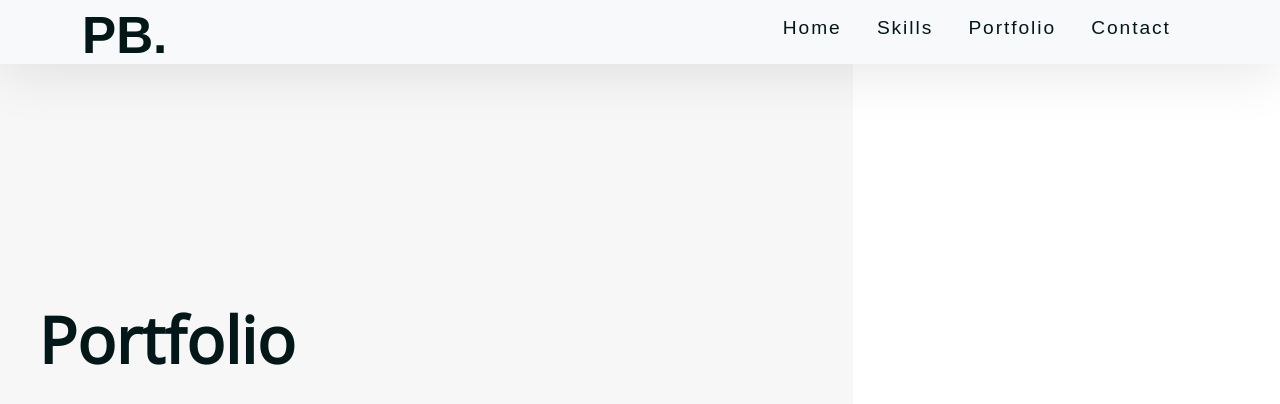
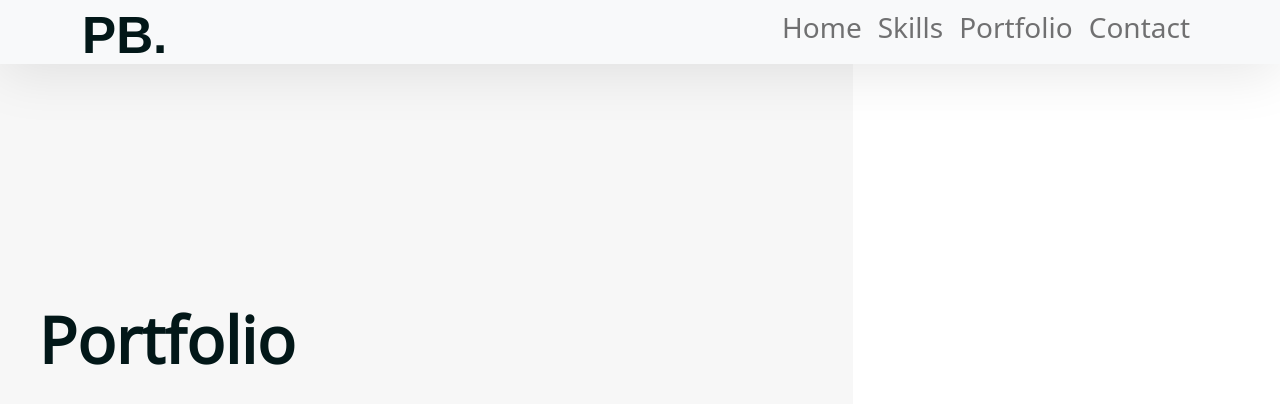
Before and after one commit to BulleyBulley/portfolio-website-react, a React (Create React App) app: page /portfolio in a window 1280 px wide. Shown: the top 404 px of the page. Built offline with nearby package versions, Linux system fonts and the light colour scheme.

Commit message:
adds scrollspy

```diff
--- a/package.json
+++ b/package.json
@@ -15,6 +15,7 @@
     "react-dom": "^17.0.2",
     "react-router-dom": "^6.0.2",
     "react-scripts": "4.0.3",
+    "react-ui-scrollspy": "^2.1.0",
     "web-vitals": "^1.1.2"
   },
   "scripts": {
--- a/src/App.css
+++ b/src/App.css
@@ -46,7 +46,7 @@ body {
   transition: 200ms;
 }
 
-.nav_text h3 {
+/* .nav_items h3 {
   color: #021718;
   font-size: 1.5vw;
   font-family: "Poppins", sans-serif;
@@ -56,11 +56,15 @@ body {
   transition: 200ms;
 }
 
-.nav_text h3:hover {
+.nav_items h3:active {
+  color:brown;
+}
+
+.nav_items h3:hover {
   margin-top: -5px;
 
   transition: 400ms;
-}
+} */
 
 /* Main Page */
 
@@ -205,3 +209,7 @@ body {
 .animation_trigger {
   background-color: red;
 }
+
+.active-scroll-spy {
+  background-color: rgb(185, 114, 21);
+}
--- a/src/components/Container.jsx
+++ b/src/components/Container.jsx
@@ -2,15 +2,18 @@ import Contact from "./Contact";
 import Main from "./Main";
 import Skills from "./Skills";
 import Portfolio from "./Portfolio";
+import ScrollSpy from "react-ui-scrollspy";
 
 const Container = () => {
 
     return (
         <>
+        <ScrollSpy scrollThrottle={100} useBoxMethod={false} offsetTop={50}>
         <Main />
         <Skills />
         <Portfolio />
         <Contact />
+        </ScrollSpy>
         </>
 
     );
--- a/src/components/NavPage.jsx
+++ b/src/components/NavPage.jsx
@@ -1,23 +1,61 @@
 import React from "react";
-import { Link } from "react-router-dom";
-import { Navbar, Container, Nav} from "react-bootstrap";
+import { useLocation } from "react-router-dom";
+import { Navbar, Container, Nav } from "react-bootstrap";
 
 const NavPage = () => {
+
+
   return (
     <>
-  <Navbar fixed='top' bg="light" className='nav_container'>
-  <Container className='nav_wrapper  justify-content-left'>
-    <Navbar.Brand className = 'nav_logo' href="#main"><h3>PB.</h3></Navbar.Brand>
-    <Nav className="nav_items">
-    <Nav.Link className="nav_text" href="#main"><h3>Home</h3></Nav.Link>
-    <Nav.Link className="nav_text" href="#skills"><h3>Skills</h3></Nav.Link>
-    <Nav.Link className="nav_text" href="#portfolio"><h3>Portfolio</h3></Nav.Link>
-    <Nav.Link className="nav_text" href="#contact"><h3>Contact</h3></Nav.Link>
-    </Nav>
-  </Container>
-</Navbar>
-</>
-
+      <Navbar fixed="top" bg="light" className="nav_container">
+        <Container className="nav_wrapper  justify-content-left">
+          <Navbar.Brand className="nav_logo" href="#main">
+            <h3>PB.</h3>
+          </Navbar.Brand>
+          <Nav className="nav_items">
+            <Nav.Link
+              className={isActive =>
+                "nav-link" + (!isActive ? " unselected" : "")
+              }
+              href="#main"
+            >
+              <div data-to-scrollspy-id="main">
+              <h3>Home</h3>
+              </div>
+            </Nav.Link>
+            <Nav.Link
+              className={isActive =>
+                "nav-link" + (!isActive ? " unselected" : "")
+              }
+              href="#skills"
+            ><div data-to-scrollspy-id="skills">
+              <h3>Skills</h3>
+              </div>
+            </Nav.Link>
+            <Nav.Link
+              className={isActive =>
+                "nav-link" + (!isActive ? " unselected" : "")
+              }
+              href="#portfolio"
+            >
+              <div data-to-scrollspy-id="portfolio">
+              <h3>Portfolio</h3>
+              </div>
+            </Nav.Link>
+            <Nav.Link
+              className={isActive =>
+                "nav-link" + (!isActive ? " unselected" : "")
+              }
+              href="#contact"
+            >
+              <div data-to-scrollspy-id="contact">
+              <h3>Contact</h3>
+              </div>
+            </Nav.Link>
+          </Nav>
+        </Container>
+      </Navbar>
+    </>
   );
 };
 
--- a/src/components/Skills.jsx
+++ b/src/components/Skills.jsx
@@ -1,4 +1,5 @@
 import * as React from "react";
+import { useLocation } from "react-router-dom";
 import Divider from "@mui/material/Divider";
 import Avatar from "@mui/material/Avatar";
 import Paper from "@mui/material/Paper";
@@ -25,12 +26,22 @@ import Switch from "@mui/material/Switch";
 import FormControlLabel from "@mui/material/FormControlLabel";
 import { styled } from "@mui/material/styles";
 
+
 const Skills = () => {
+  const location = useLocation()
+  console.log(location.hash)
   const [checked, setChecked] = React.useState(false);
 
   const handleChange = () => {
     setChecked((prev) => !prev);
   };
+
+  React.useEffect (() => {
+    if (location.hash === '#skills') {
+    setChecked(true)
+    }
+    else {setChecked(false)}
+  },[location])
 
   const Item = styled(Paper)(({ theme }) => ({
     ...theme.typography.body2,
@@ -40,24 +51,11 @@ const Skills = () => {
     color: theme.palette.text.secondary,
   }));
 
-  const icon = (
-    <Paper sx={{ m: 1 }} elevation={4}>
-      <Box component="svg" sx={{ width: 100, height: 100 }}>
-        <Box
-          component="polygon"
-          sx={{
-            fill: (theme) => theme.palette.common.white,
-            stroke: (theme) => theme.palette.divider,
-            strokeWidth: 1,
-          }}
-          points="0,100 50,00, 100,100"
-        />
-      </Box>
-    </Paper>
-  );
+
 
   return (
-    <section id="skills">
+
+      <section id="skills">
       <div className="skills_class">
         <div class="skills-page-container">
           {/* <div class="main-page-side-column-left">
@@ -65,11 +63,13 @@ const Skills = () => {
           <div class="skill_items">
             <h1>Skills</h1>
             <h3>Languages</h3>
-            <FormControlLabel
+            {/* <FormControlLabel
               control={<Switch checked={checked} onChange={handleChange} />}
               label="Show"
-            />
-            <Grow in={checked}>
+            /> */}
+            <Grow in={checked}
+            style={{ transformOrigin: "0 0 0" }}
+            {...(checked ? { timeout: 1000 } : {})}>
               <Stack
                 class="skills_stack"
                 direction="row"
@@ -99,7 +99,7 @@ const Skills = () => {
             <Grow
               in={checked}
               style={{ transformOrigin: "0 0 0" }}
-              {...(checked ? { timeout: 1000 } : {})}
+              {...(checked ? { timeout: 2000 } : {})}
             >
               <Stack
                 direction="row"
@@ -137,7 +137,7 @@ const Skills = () => {
             <Grow
               in={checked}
               style={{ transformOrigin: "0 0 0" }}
-              {...(checked ? { timeout: 2000 } : {})}
+              {...(checked ? { timeout: 3000 } : {})}
             >
 
             <Stack
@@ -175,6 +175,7 @@ const Skills = () => {
         </div>
       </div>
     </section>
+
   );
 };
 
```
Also changed, not shown: 1 other file (tests, documents, lock files or other folders).
